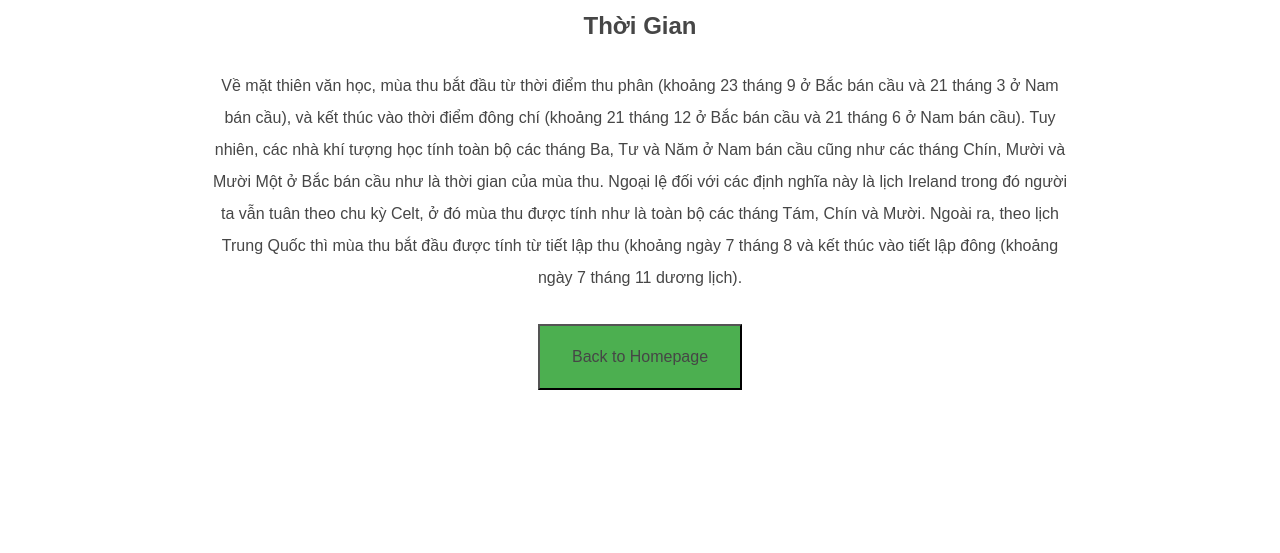
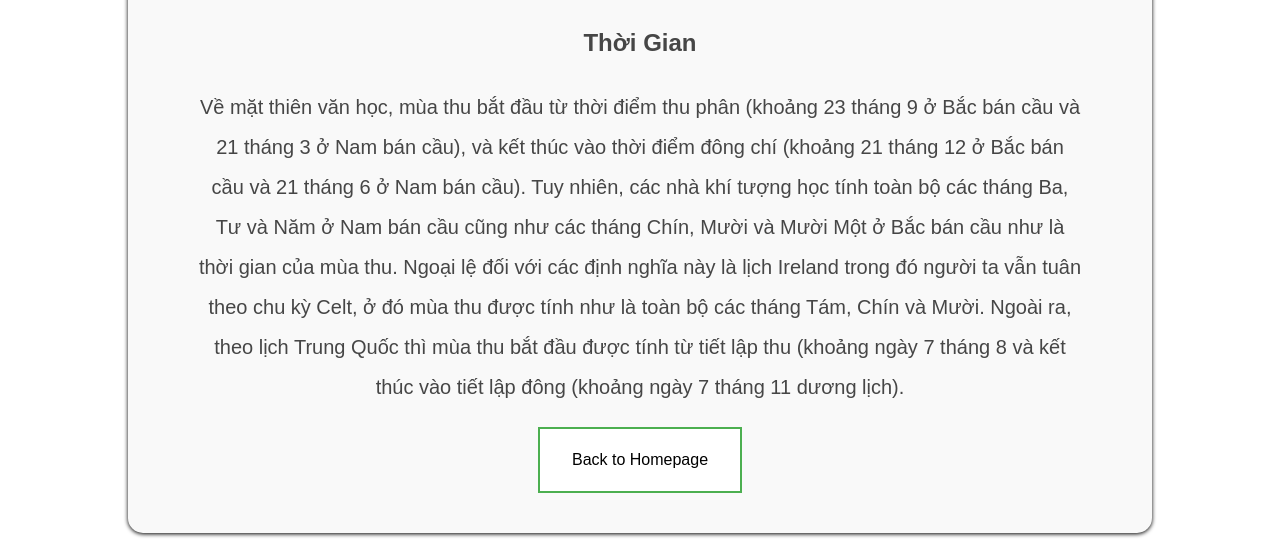
Before and after one commit to HuyHoanggg/HuyHoanggg.github.io, a plain HTML site: page Midterm-Test/autumn.html in a window 1280 px wide. Shown: the part 1265-1818 px from the top of the page. Before the commit the page ends 1683 px from the top, so only its background shows below. Drawn offline with Linux system fonts and the light colour scheme.

Commit message:
midterm test

```diff
--- a/Midterm-Test/autumn.html
+++ b/Midterm-Test/autumn.html
@@ -10,6 +10,7 @@
 </head>
 
 <body>
+    <div class="content">
         <h1 style="color: rgb(245, 155, 38);">Mùa Thu ( AUTUMN )</h1>
         <img src="https://i.pinimg.com/736x/61/8a/b2/618ab2a70ff6b1c5442e0ac5d5ab1517--red-leaves-maple-leaves.jpg"
             alt="autumn-image" title="autumn" />
@@ -26,7 +27,8 @@
             đó người ta vẫn tuân theo chu kỳ Celt, ở đó mùa thu được tính như là toàn bộ các tháng Tám, Chín và Mười. Ngoài
             ra, theo lịch Trung Quốc thì mùa thu bắt đầu được tính từ tiết lập thu (khoảng ngày 7 tháng 8 và kết thúc vào
             tiết lập đông (khoảng ngày 7 tháng 11 dương lịch).</p>
-    <button><a href="./index.html">Back to Homepage</a></button>
+        <a href="./index.html"><button class="button">Back to Homepage</button></a>
+    </div>
 </body>
 
 </html>
--- a/Midterm-Test/season.css
+++ b/Midterm-Test/season.css
@@ -2,16 +2,25 @@
     font-family: sans-serif;
     text-align: center;
     line-height: 2;
-    color: #464646
-    ;
+    color: #464646;
 }
 
-h1, p{
+.content{
+    width: 70%;
+    margin: 20px auto;
+    box-shadow: 0 1px 4px rgba(0, 0, 0, 1);
+    border-radius: 15px;
+    padding: 40px 70px;
+    background-color: #F9F9F9;
+}
+
+h1{
+    margin-top: 0px;
     margin-bottom: 30px;
 }
 
-body{
-    padding: 20px 200px;
+p{
+    font-size: 20px;
 }
 
 img{
@@ -24,12 +33,19 @@ a{
     text-decoration: none;
 }
 
-button {
+.button {
+    background-color: white;
+    color: black;
+    border:2px solid #4CAF50;
+    padding: 15px 32px;
+    text-align: center;
+    display: inline-block;
+    font-size: 16px;
+    cursor: pointer;
+    transition-duration: 0.4s;
+}
+
+.button:hover {
     background-color: #4CAF50;
     color: white;
-    padding: 15px 32px;
-    text-align: center;
-    text-decoration: none;
-    display: inline-block;
-    font-size: 16px;
-  }
+}
--- a/Midterm-Test/style.css
+++ b/Midterm-Test/style.css
@@ -51,12 +51,17 @@ figcaption{
     align-items: center;
 }
 
+a{
+    text-decoration: none;
+    color: #464646;
+}
+
 .image:hover img{
     transform: scale(1.5);
 }
 
-.image:hover figcaption{
-    color:rgb(17, 0, 255);
+.image:hover a{
+    color:rgb(11, 56, 253);
 }
 
 @keyframes animationText{
```
Also changed, not shown: Midterm-Test/index.html (+6 -6 lines), Midterm-Test/spring.html (+3 -1 lines), Midterm-Test/winter.html (+3 -1 lines). Lines whose indentation alone changed are shown as unchanged.
